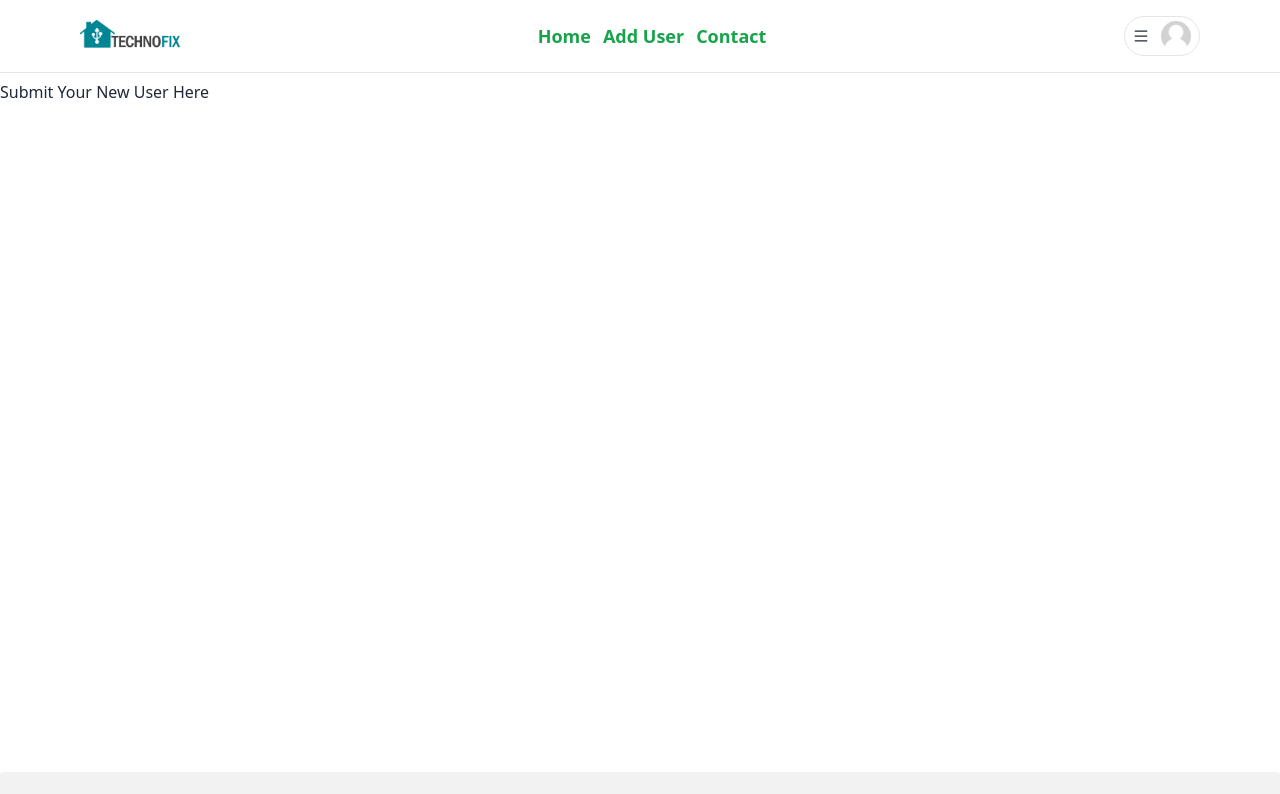
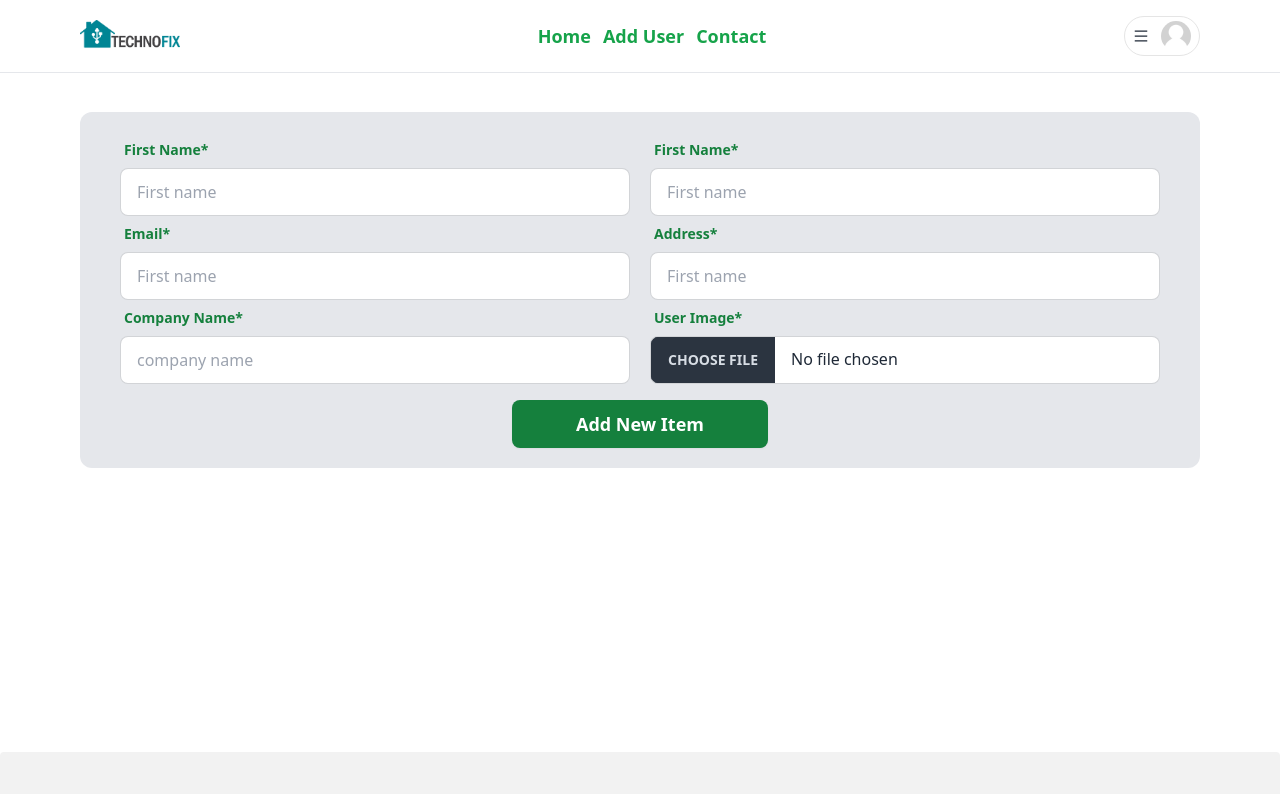
Before and after one commit to noornabi07/technofix-task, a React (Vite) app: page /adduser in a window 1280 px wide. Shown: the top 794 px of the page. Built offline with nearby package versions, Linux system fonts and the light colour scheme.

Commit message:
add user form make design done

```diff
--- a/src/components/AddUser/AddUser.jsx
+++ b/src/components/AddUser/AddUser.jsx
@@ -1,10 +1,63 @@
 import React from 'react';
+import Container from '../Container/Container';
 
 const AddUser = () => {
     return (
-        <div>
-            <h2>Submit Your New User Here</h2>
-        </div>
+        <Container>
+            <div className=' px-10 py-5 mt-8 bg-gray-200 rounded-xl'>
+                <form onSubmit={''}>
+                    {/* reciepe name input */}
+                    <div className='md:flex items-center justify-between gap-5'>
+                        <div className="form-control w-full md:w-1/2">
+                            <label className="label">
+                                <span className="label-text font-semibold text-green-700">First Name*</span>
+                            </label>
+                            <input type="text" placeholder="First name" className="input input-bordered w-full " />
+                        </div>
+                        <div className="form-control w-full md:w-1/2">
+                            <label className="label">
+                                <span className="label-text font-semibold text-green-700">First Name*</span>
+                            </label>
+                            <input type="text" placeholder="First name" className="input input-bordered w-full " />
+                        </div>
+                    </div>
+
+                    <div className='md:flex items-center justify-between gap-5'>
+                        <div className="form-control w-full md:w-1/2">
+                            <label className="label">
+                                <span className="label-text font-semibold text-green-700">Email*</span>
+                            </label>
+                            <input type="email" placeholder="First name" className="input input-bordered w-full " />
+                        </div>
+                        <div className="form-control w-full md:w-1/2">
+                            <label className="label">
+                                <span className="label-text font-semibold text-green-700">Address*</span>
+                            </label>
+                            <input type="text" placeholder="First name" className="input input-bordered w-full " />
+                        </div>
+                    </div>
+
+                    <div className='md:flex items-center justify-between gap-5'>
+                        <div className="form-control w-full md:w-1/2">
+                            <label className="label">
+                                <span className="label-text font-semibold text-green-700">Company Name*</span>
+                            </label>
+                            <input type="email" placeholder="company name" className="input input-bordered w-full " />
+                        </div>
+                        <div className="form-control w-full md:w-1/2">
+                            <label className="label">
+                                <span className="label-text font-semibold text-green-700">User Image*</span>
+                            </label>
+                            <input type="file" className="file-input file-input-bordered w-full " />
+                        </div>
+                    </div>
+
+                    <div className='text-center'>
+                        <input className='btn text-white font-semibold text-lg mt-4 text-center btn-wide bg-green-700 border-none' type="submit" value="Add New Item" />
+                    </div>
+                </form>
+            </div>
+        </Container>
     );
 };
 
--- a/src/components/Footer/Footer.jsx
+++ b/src/components/Footer/Footer.jsx
@@ -5,7 +5,7 @@ import { Link } from 'react-router-dom';
 
 const Footer = () => {
     return (
-        <div className='mt-10'>
+        <div className='mt-5'>
             <footer className="footer footer-center p-10 bg-base-200 text-base-content rounded">
                 <nav className="grid grid-flow-col gap-4">
                     <a className="link link-hover">About us</a>
```
